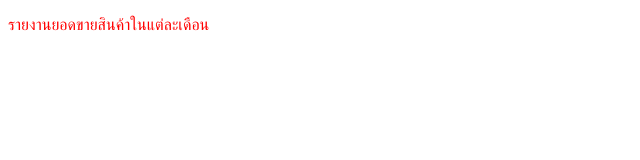
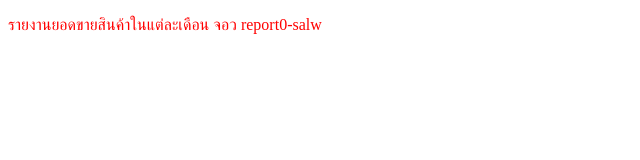
Before and after one commit to Chowons/Seen-propro, a plain HTML site: page index.html in a window 1280 px wide. Shown: the whole page, without its empty margins (0-640 px from the left). Drawn offline with Linux system fonts and the light colour scheme.

Commit message:
update brance

```diff
--- a/index.html
+++ b/index.html
@@ -12,6 +12,6 @@
 
 </head>
 <body>
-  <p>รายงานยอดขายสินค้าในแต่ละเดือน</p>
+  <p>รายงานยอดขายสินค้าในแต่ละเดือน จอว report0-salw</p>
 </body>
 </html>
```
